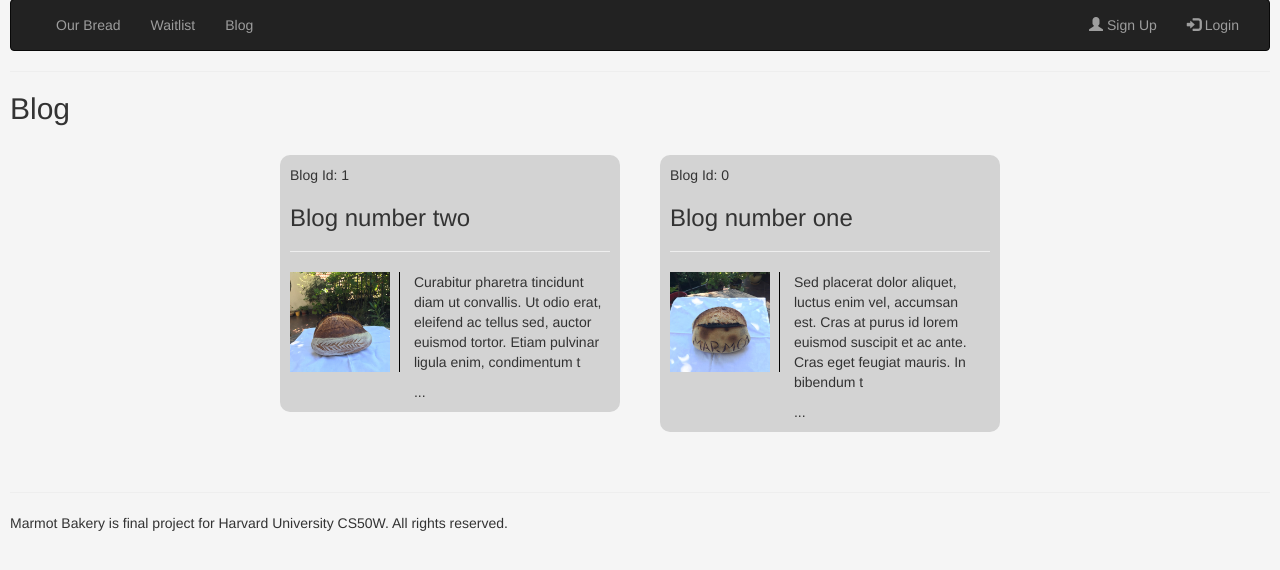
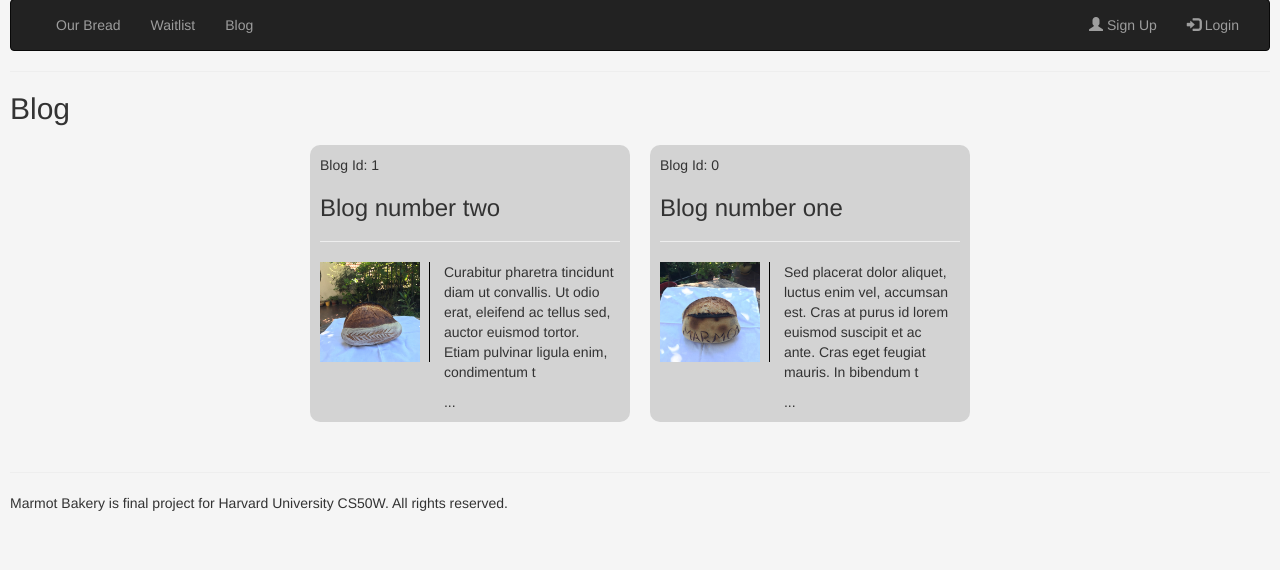
Before and after one commit to marmotbake/marmotbake, a Django app: page /blog in a window 1280 px wide. Shown: the part 230-800 px from the top of the page. Run offline with Django 3.2, Linux system fonts and the light colour scheme; data comes from the database, SQL or seed files in the repository; some libraries are stand-ins or nearby versions.

Commit message:
css blog margin decreased to 320 px

```diff
--- a/marmotbakery/bakery/static/bakery/styles.css
+++ b/marmotbakery/bakery/static/bakery/styles.css
@@ -71,8 +71,8 @@ body {
     position: absolute;
     overflow: hidden;
     bottom: 15px;
-    left: 10px;
-    right:10px;
+    left: 15px;
+
     background: white;
     padding: 2px;
     border-radius: 5px;
@@ -82,7 +82,7 @@ body {
     opacity: 0.8;
     }
 .blogdiv{
-    width: 340px; height: auto; margin: 10px; cursor: pointer; background: lightgray; border-radius: 10px; padding: 10px;
+    width: 320px; height: auto;  cursor: pointer; background: lightgray; border-radius: 10px; padding: 10px;
 }
 
 
--- a/marmotbakery/bakery/templates/bakery/blog.html
+++ b/marmotbakery/bakery/templates/bakery/blog.html
@@ -30,7 +30,7 @@
 {%endfor%}
 </div>
 
-<div style="width: 200px; display: inline-block; padding-left: 10px; vertical-align: top;">
+<div style="width: 180px; display: inline-block; padding-left: 10px; vertical-align: top;">
 {%for content in value%}
 
     {% if '/media' not in content.content  and content.number == 1 %}
```
